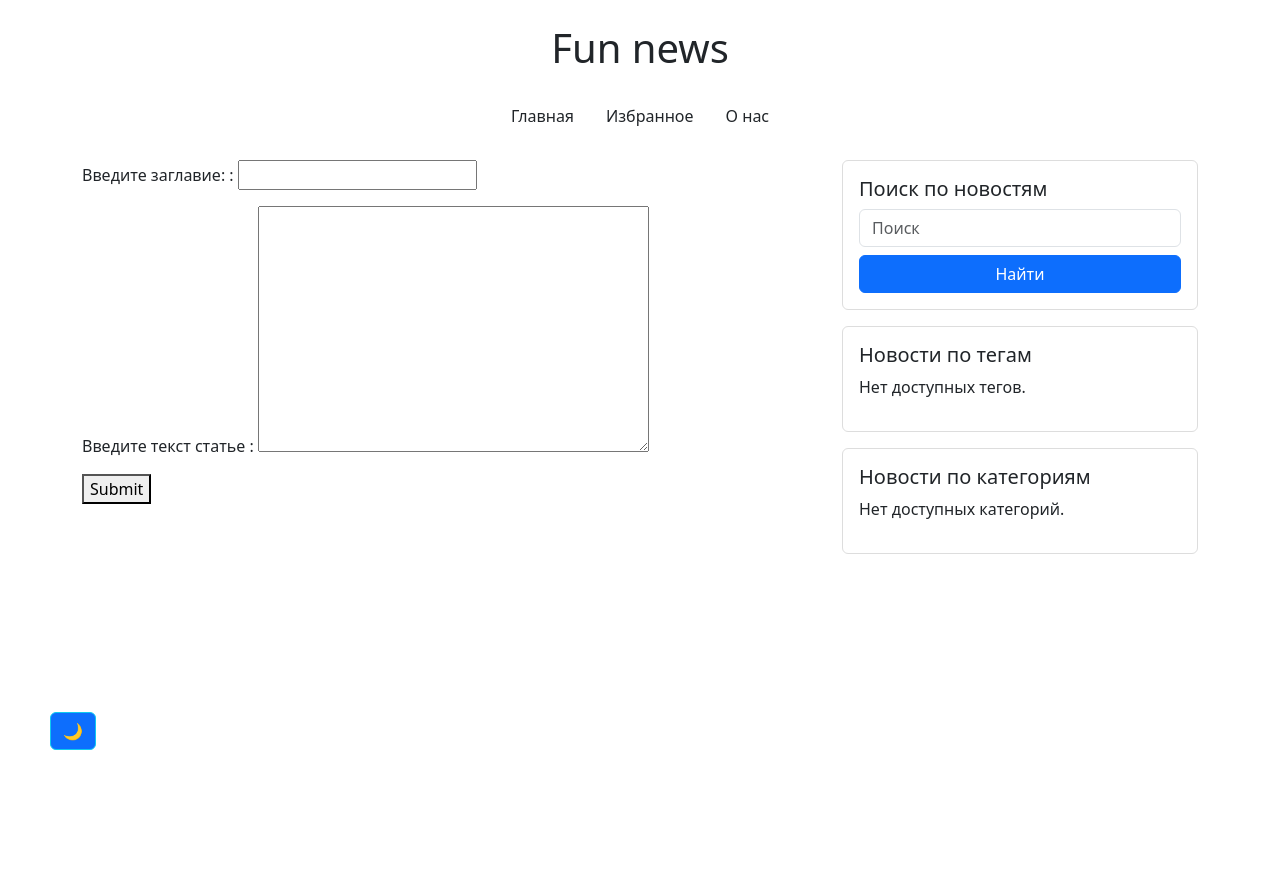
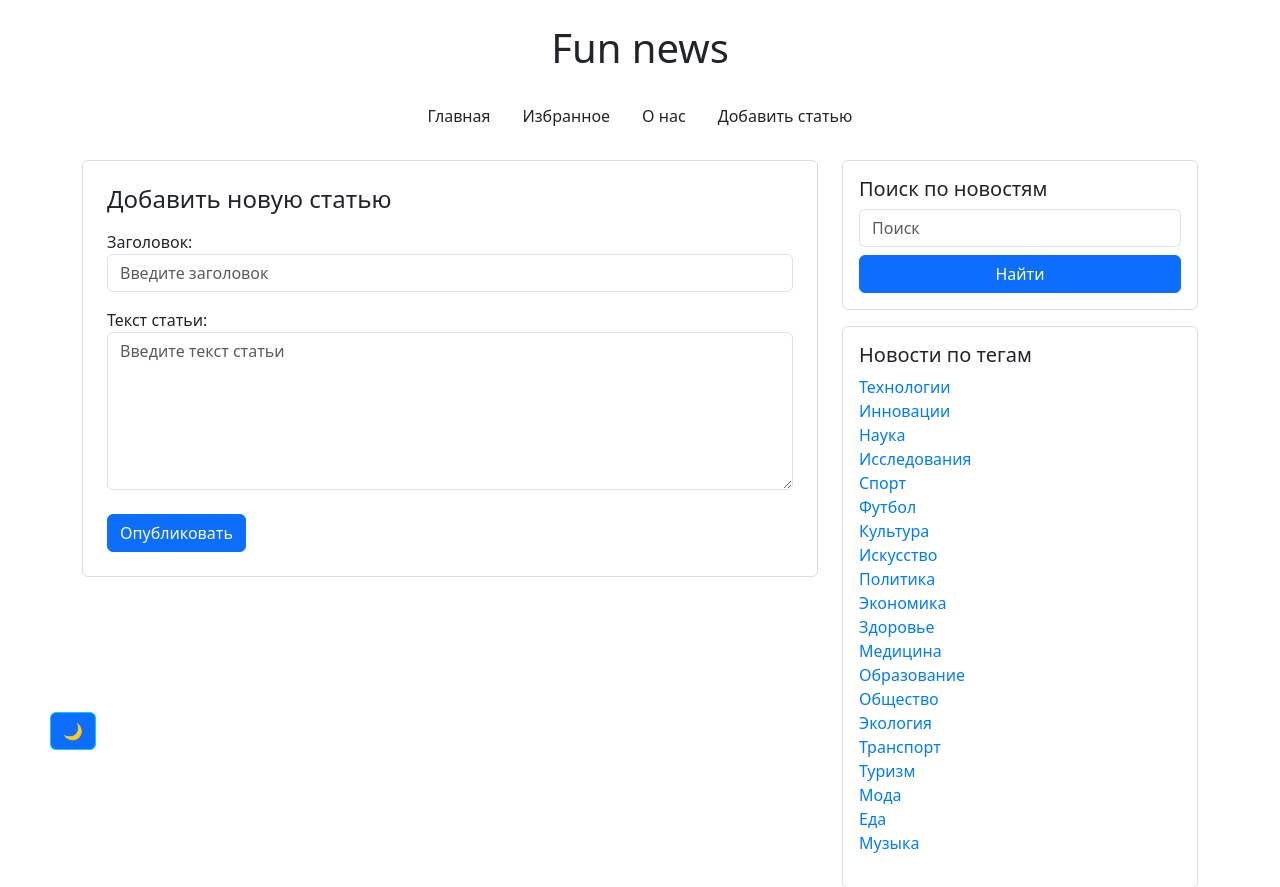
Before and after one commit to p95max/itg1, a Django app: page /news/add/ in a window 1280 px wide. Shown: the top 887 px of the page. Before the commit the page ends 750 px from the top, so only its background shows below. Run offline with Django 5.2, Linux system fonts and the light colour scheme; data comes from the database, SQL or seed files in the repository; parts of the project's set-up code (start-up, migrations or seed data) failed here and were passed over.

Commit message:
some changes

```diff
--- a/dj_projects/itg/news/forms.py
+++ b/dj_projects/itg/news/forms.py
@@ -1,5 +1,23 @@
+from django import forms
+
 from django import forms
 
 class ArticleForm(forms.Form):
-    title = forms.CharField(label='Введите заглавие: ', max_length=255)
-    content = forms.CharField(label='Введите текст статье :', widget=forms.Textarea, max_length=1000)
+    title = forms.CharField(
+        label='Заголовок',
+        max_length=255,
+        widget=forms.TextInput(attrs={
+            'class': 'form-control',
+            'placeholder': 'Введите заголовок'
+        })
+    )
+
+    content = forms.CharField(
+        label='Текст статьи',
+        max_length=1000,
+        widget=forms.Textarea(attrs={
+            'class': 'form-control',
+            'rows': 6,
+            'placeholder': 'Введите текст статьи'
+        })
+    )
--- a/dj_projects/itg/news/templates/news/add_article.html
+++ b/dj_projects/itg/news/templates/news/add_article.html
@@ -1,11 +1,14 @@
 {% extends 'news/base.html' %}
 
-{% block title %} Добавить статью: {% endblock %}
+{% block title %}Добавить статью{% endblock %}
 
 {% block content %}
+<div class="card p-4 mb-4">
+    <h4 class="mb-3">Добавить новую статью</h4>
     <form method="post">
-    {% csrf_token %}
-    {{ form.as_p }}
-    <button type="submit">Submit</button>
+        {% csrf_token %}
+        {{ form.as_p }}
+        <button type="submit" class="btn btn-primary mt-2">Опубликовать</button>
     </form>
+</div>
 {% endblock %}
--- a/dj_projects/itg/news/templates/news/base.html
+++ b/dj_projects/itg/news/templates/news/base.html
@@ -29,6 +29,9 @@
             </li>
             <li class="nav-item">
                 <a class="nav-link" href="{% url 'news:about' %}">О нас</a>
+            </li>
+             <li class="nav-item">
+                <a class="nav-link" href="{% url 'news:add_article' %}"> Добавить статью </a>
             </li>
         </ul>
     </nav>
--- a/dj_projects/itg/news/views.py
+++ b/dj_projects/itg/news/views.py
@@ -6,7 +6,6 @@ from django.contrib import messages
 from .forms import ArticleForm
 from .models import Article
 from datetime import datetime
-
 from news.models import Article, Tag, Category, Like, Favourite, Comment
 
 def catalog(request):
@@ -250,8 +249,12 @@ def add_article(request):
             return HttpResponseRedirect('/news')
 
     form = ArticleForm()
+    all_tags = Tag.objects.all()
+    all_categories = Category.objects.all()
     context = {
         'form': form,
+        "all_tags": all_tags,
+        "all_categories": all_categories,
     }
 
     return render(request, 'news/add_article.html', context)
```
